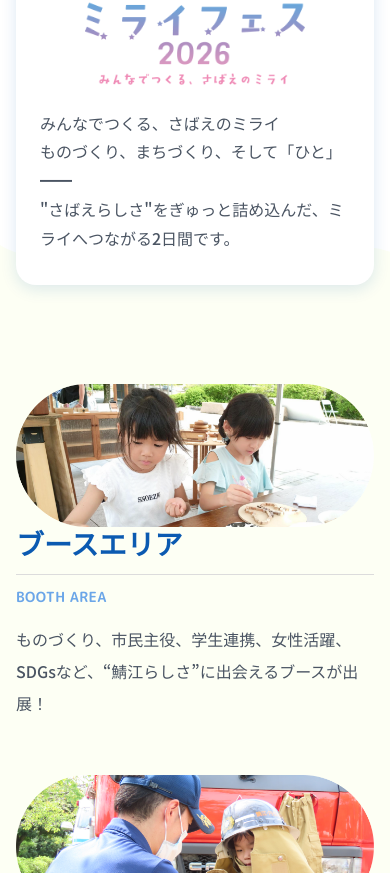
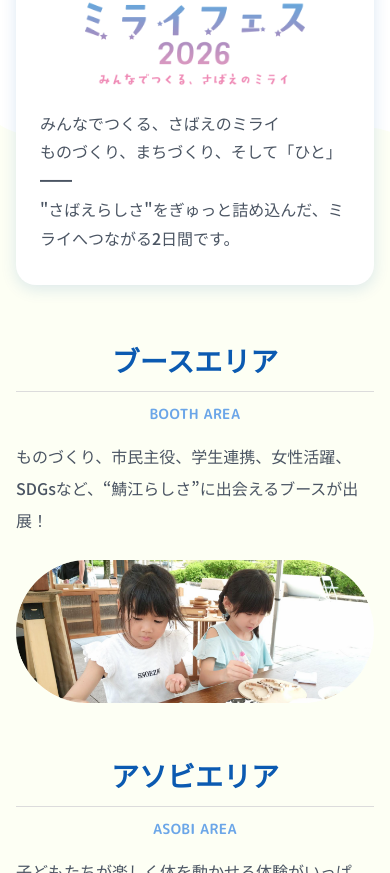
Before and after one commit to Ktjm-555/sabae-2026, a Next.js app: page / in a window 390 px wide. Shown: the part 1551-2424 px from the top of the page. Built offline with nearby package versions, Linux system fonts and the light colour scheme.

Commit message:
SP版の微調整

```diff
--- a/src/app/page.tsx
+++ b/src/app/page.tsx
@@ -62,7 +62,7 @@ export default function HomePage() {
             </p>
           </div>
         </div>
-        <AreasWaveTop className="relative z-[1] -mt-20 sm:-mt-28 lg:-mt-36" />
+        <AreasWaveTop className="relative z-[1] -mt-[200px] lg:-mt-36" />
       </section>
 
       <VenueAreasSection />
--- a/src/components/VenueAreaItem.tsx
+++ b/src/components/VenueAreaItem.tsx
@@ -15,8 +15,8 @@ export function VenueAreaItem({ area }: VenueAreaItemProps) {
 
   const imageBlock = (
     <div
-      className={`relative w-full lg:w-[48%] lg:max-w-[687px] lg:shrink-0 ${
-        imageFirst ? "order-1" : "order-1 lg:order-2"
+      className={`relative order-2 mt-6 w-full lg:mt-0 lg:w-[48%] lg:max-w-[687px] lg:shrink-0 ${
+        imageFirst ? "lg:order-1" : "lg:order-2"
       }`}
     >
       <Image
@@ -32,19 +32,19 @@ export function VenueAreaItem({ area }: VenueAreaItemProps) {
 
   const textBlock = (
     <div
-      className={`flex w-full flex-col lg:w-[52%] lg:max-w-[653px] lg:justify-center ${
-        imageFirst ? "order-2" : "order-2 lg:order-1"
+      className={`order-1 flex w-full flex-col lg:w-[52%] lg:max-w-[653px] lg:justify-center ${
+        imageFirst ? "lg:order-2" : "lg:order-1"
       }`}
     >
       <div className="border-b border-[#dcdcdc]">
         <h3
-          className={`pb-3 font-display text-[28px] font-bold leading-tight text-primary sm:text-[32px] lg:pb-4 lg:text-[40px] lg:leading-[50px] ${textInset}`}
+          className={`pb-3 text-center font-display text-[28px] font-bold leading-tight text-primary sm:text-[32px] lg:pb-4 lg:text-left lg:text-[40px] lg:leading-[50px] ${textInset}`}
         >
           {area.title}
         </h3>
       </div>
       <p
-        className={`mt-3 font-display text-sm font-bold tracking-wide text-primary-light sm:text-base lg:mt-4 ${textInset}`}
+        className={`mt-3 text-center font-display text-sm font-bold tracking-wide text-primary-light sm:text-base lg:mt-4 lg:text-left ${textInset}`}
       >
         {area.subtitle}
       </p>
--- a/src/components/VenueAreasSection.tsx
+++ b/src/components/VenueAreasSection.tsx
@@ -8,7 +8,7 @@ export function VenueAreasSection() {
     <div className="relative z-0">
       <section className="-mt-px bg-[#fdfff4] pb-10 sm:pb-14 lg:pb-16 pt-0">
         <div className="mx-auto max-w-[1400px] px-4 sm:px-6 lg:px-8">
-          <div className="flex flex-col gap-14 pt-[100px] sm:gap-16 lg:gap-20">
+          <div className="flex flex-col gap-14 pt-[180px] sm:gap-16 lg:gap-20 lg:pt-[100px]">
             {areas.map((area) => (
               <VenueAreaItem key={area.id} area={area} />
             ))}
```
